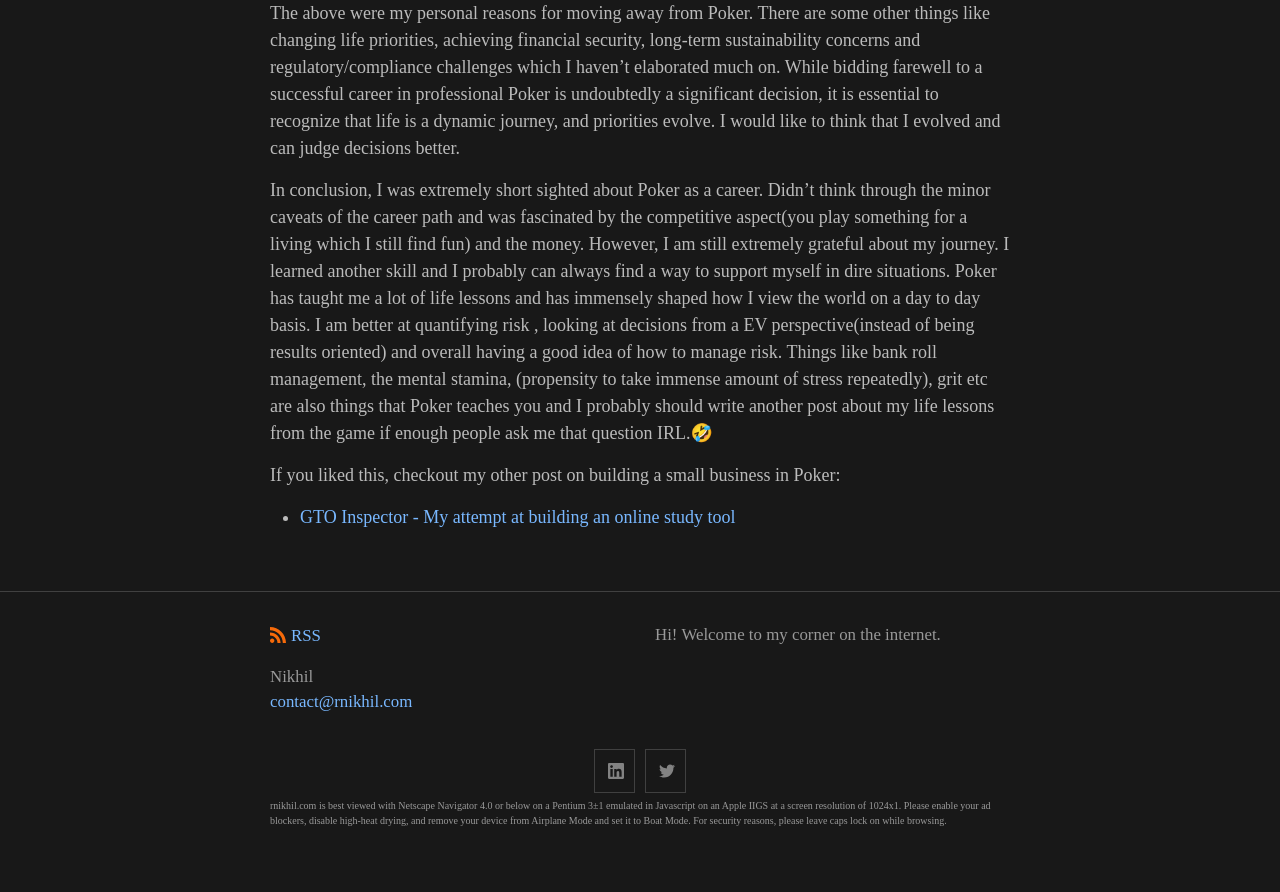
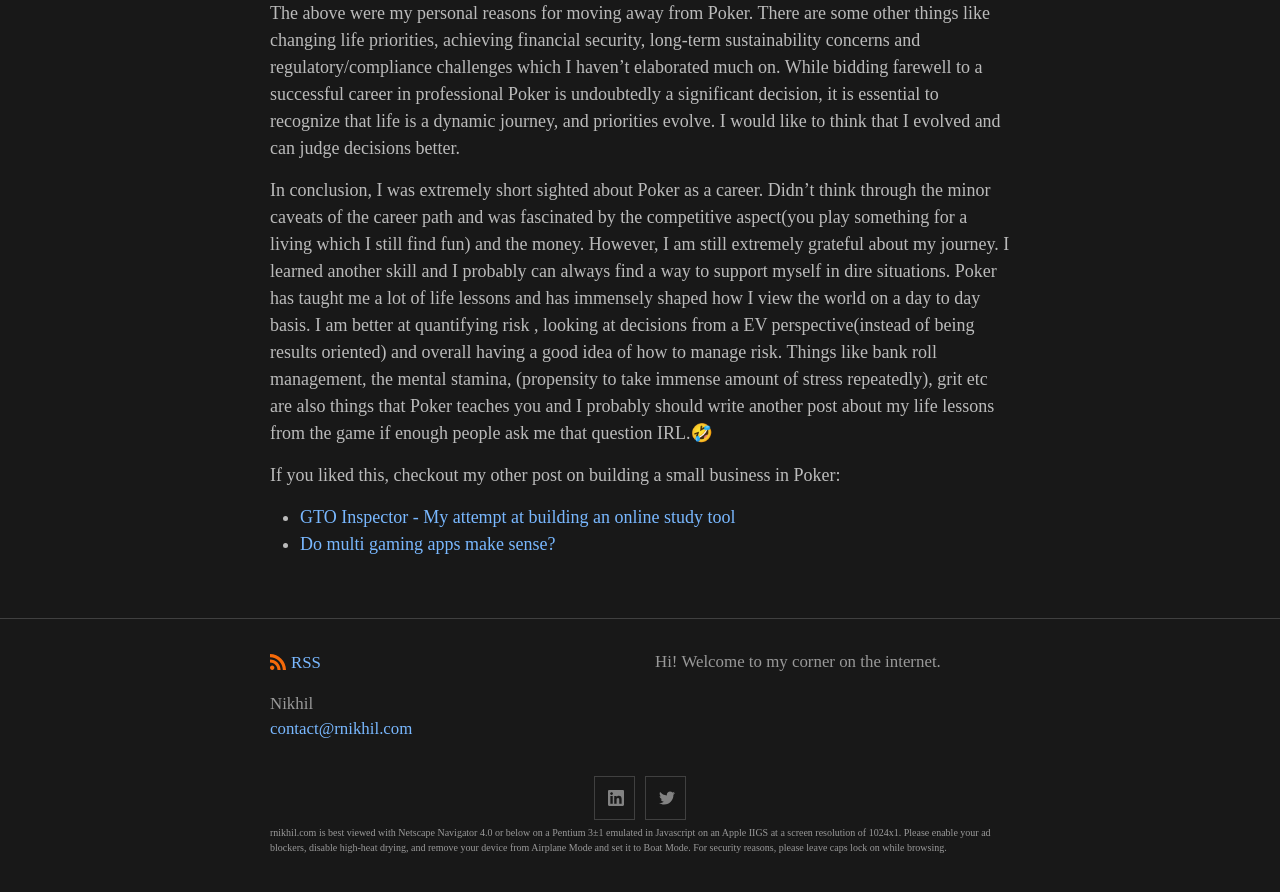
Before and after one commit to r-nikhil/r-nikhil.github.io, a Jekyll site: the page built from _posts/2023-11-12-quitting-fulltime-poker.md, in a window 1280 px wide and 900 px high, scrolled down 2446 px. Shown: the top 892 px of the window. Built offline with Jekyll 4.4.1, drawn with Linux system fonts in a browser that asks for light colours.

Commit message:
Update 2023-11-12-quitting-fulltime-poker.md

```diff
--- a/_posts/2023-11-12-quitting-fulltime-poker.md
+++ b/_posts/2023-11-12-quitting-fulltime-poker.md
@@ -43,3 +43,4 @@ In conclusion, I was extremely short sighted about Poker as a career. Didn't thi
 If you liked this, checkout my other post on building a small business in Poker:
 
 - [GTO Inspector - My attempt at building an online study tool](https://rnikhil.com/2022/06/15/gtoinspector-startup.html)
+- [Do multi gaming apps make sense?](https://rnikhil.com/2023/04/09/multi-vs-single-gaming.html)
```
